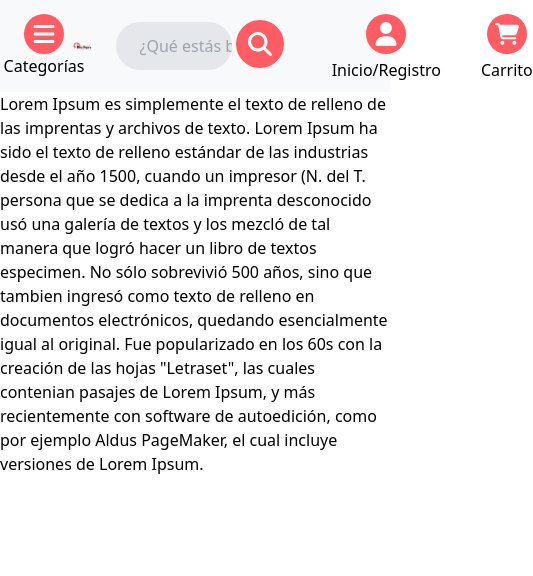
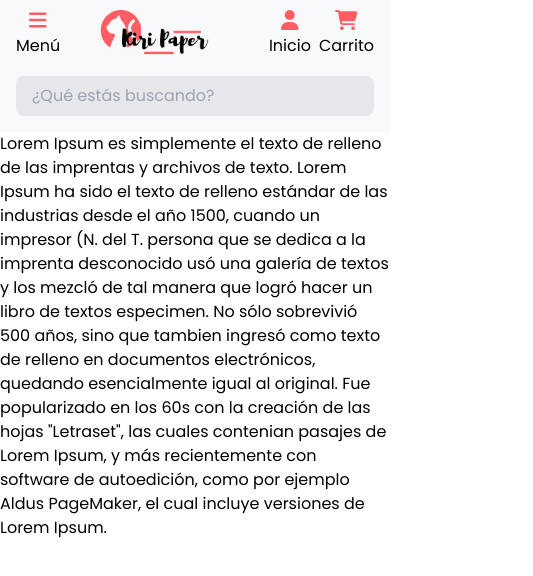
Before and after one commit to anthonysilvac91/kiriVite, a React (Vite) app in the folder Frontend/: page / in a window 390 px wide. Shown: the top 576 px of the page, 533 px wide, since content can reach past the window. Built offline with nearby package versions, Linux system fonts and the light colour scheme.

Commit message:
feat(navbar): responsive total con grid

```diff
--- a/Frontend/src/App.jsx
+++ b/Frontend/src/App.jsx
@@ -5,6 +5,7 @@ import { routes } from './Utils/routes'
 import Home from './Pages/Home/Home'
 import Categories from './Pages/Categories/Categories'
 import Contact from './Pages/Contact/Contact'
+
 
 function App() {
 
--- a/Frontend/src/Components/Navbar/Navbar.jsx
+++ b/Frontend/src/Components/Navbar/Navbar.jsx
@@ -2,10 +2,11 @@ import React, { useState } from 'react';
 import { menuItems } from '../../Utils/menuItems';
 import { Link, useLocation } from 'react-router-dom';
 import { FontAwesomeIcon } from '@fortawesome/react-fontawesome';
-import { faBars, faUser, faMagnifyingGlass, faCartShopping, faX } from '@fortawesome/free-solid-svg-icons';
+import { faBars, faUser, faCartShopping, faX } from '@fortawesome/free-solid-svg-icons';
 import logoKiri from '../../Assets/logo_kiri.png';
+import Search from '../Search/Search';
 
-const Navbar = () => {
+const NavbarM = () => {
     const [menuOpen, setMenuOpen] = useState(false);
     const location = useLocation();
 
@@ -14,57 +15,54 @@ const Navbar = () => {
     };
 
     return (
-        <>
-        <div className='grid grid-cols-12 justify-center items-center gap-2 bg-background-color' >
+        <header className='bg-background-color' >
+        <nav className='grid grid-cols-4 sm:grid-cols-5 md:grid-cols-10 2xl:grid-cols-12 items-center ' >
 {/* --------> Barras de Menú Categorías */}
-            <div className='ml-11 flex flex-col items-center col-span-1'>
+            <div className='col-span-1 flex justify-start'>
+                <div className='text-center ml-4 pt-1 2xl:ml-10'>
                     <FontAwesomeIcon
-                    className='bg-primary-rosa rounded-full p-2 text-white h-6 w-6'
+                        className='text-primary-rosa text-xl md:text-2xl 2xl:text-4xl'
                         icon={menuOpen ? faX : faBars}
                         onClick={toggleMenu}
-
                     />
-                <p>Categorías</p>
+                    <p className='md:text-xl 2xl:text-1xl'>Menú</p>
+                </div>
             </div>
 {/* --------> Barras de Logotipo */}
-            <div className='col-span-2 ml-10'>
-               <Link to={'/'}><img className='w-40' src={logoKiri} alt="Logo_kiri" /></Link>
+            <div className='col-span-2 sm:col-span-3 md:col-span-2'>
+               <Link to={'/'}><img className='max-w-40 max-h-16 2xl:max-h-44' src={logoKiri} alt="Logo_kiri" /></Link>
             </div>
-{/* --------> Barras de Buscador */}
-            <div className='col-span-7 flex items-center p-4 mr-5'>
-                <form action="" className='flex w-full items-center'>
-
-                    <input
-                    type="text"
-                    placeholder='¿Qué estás buscando?'
-                    className='bg-gray-200 rounded-full pl-6 w-full h-12'
-                    />
-                    <button>
-                    <FontAwesomeIcon icon={faMagnifyingGlass} className=' bg-primary-rosa rounded-full p-3 text-white m-1 h-6 w-6' />
-                    </button>
-                </form>
+{/* --------> Barras de Buscador Desktop */}
+            <div className='md:col-span-5 2xl:col-span-7 md:flex items-center p-4 mr-5 hidden '>
+                <Search/>
             </div>
 {/* --------> Iconos de Registro y Carrito */}
-            <div className='mr-11 flex gap-10 col-span-2'>
-                <div className='flex flex-col items-center'>
+                <div className='flex justify-end col-span-1 md:col-span-2'>
+                    <div className='text-center mr-2 2xl:mr-4'>
                     <FontAwesomeIcon
-                className='bg-primary-rosa rounded-full p-2 text-white m-1 h-6 w-6'
+                    className='text-primary-rosa text-xl pt-1 md:text-2xl 2xl:text-4xl'
                     icon={faUser} />
-                <p>Inicio/Registro</p>
+                    <p className='md:text-xl 2xl:text-1xl'>Inicio</p>
                     </div>
-                <div className='flex flex-col items-center'>
+
+                    <div className='text-center mr-4 2xl:mr-10'>
                     <FontAwesomeIcon
-                className='bg-primary-rosa rounded-full p-2 text-white m-1 h-6 w-6'
+                    className='text-primary-rosa text-xl pt-1 md:text-2xl 2xl:text-4xl'
                     icon={faCartShopping} />
-                <p>Carrito</p>
+                    <p className='md:text-xl 2xl:text-1xl'>Carrito</p>
                     </div>
                 </div>
+        </nav>
+{/* --------> Barras de Buscador Mobile */}
+        <div className='mr-4 ml-4 mt-3 pb-4 md:hidden'>
+                <Search/>
         </div>
+{/* --------> Menú Categorias lateral */}
         {menuOpen && (
             <>
              <div onClick={toggleMenu} className='bg-gray-600/80 min-h-screen w-full fixed left-0 right-0'></div>
              <div className='bg-background-color min-h-screen w-96 left-0 right-0 fixed'>
-             {/* <Link className='text-3xl' to='/'><h2 className='m-5'>Categorías</h2></Link> */}
+
                 <ul>
                 {menuItems.map((item,index) =>(
                     <li className='m-5 hover:text-primary-rosa' key={index}>
@@ -78,7 +76,6 @@ const Navbar = () => {
                     </li>
                 ))}
                 </ul>
-
              </div>
 
 
@@ -88,8 +85,8 @@ const Navbar = () => {
 
         )}
 
-        </>
+        </header>
     )
 }
 
-export default Navbar
+export default NavbarM
--- /dev/null
+++ b/Frontend/src/Components/Search/Search.jsx
@@ -0,0 +1,20 @@
+import React from 'react'
+import { FontAwesomeIcon } from '@fortawesome/react-fontawesome';
+import { faMagnifyingGlass } from '@fortawesome/free-solid-svg-icons';
+
+const Search = () => {
+  return (
+        <form action="" className='flex w-full items-center'>
+            <input
+            type="text"
+            placeholder='¿Qué estás buscando?'
+            className='bg-gray-200 rounded-lg pl-4 w-full p-2 2xl:p-3 2xl:pl-6'
+            />
+            <button>
+            <FontAwesomeIcon icon={faMagnifyingGlass} className=' bg-primary-rosa rounded-full p-3 hidden md:flex text-white md:h-5 md:w-5 ml-2 text-xs' />
+            </button>
+        </form>
+  )
+}
+
+export default Search
--- a/Frontend/src/index.css
+++ b/Frontend/src/index.css
@@ -12,7 +12,7 @@
     box-sizing: border-box;
 }
 
-.poppins-regular {
+body {
     font-family: "Poppins", sans-serif;
     font-weight: 400;
     font-style: normal;
```
Lines whose indentation alone changed are shown as unchanged.
